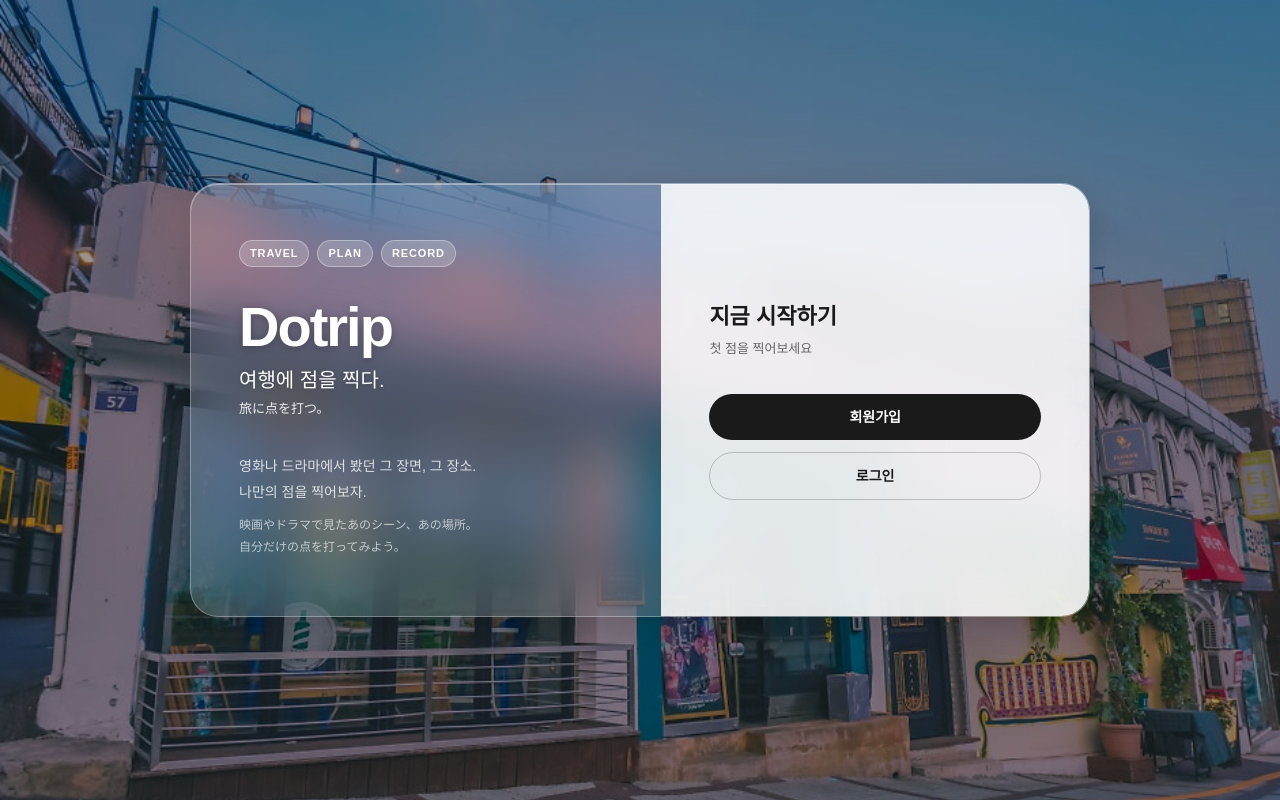
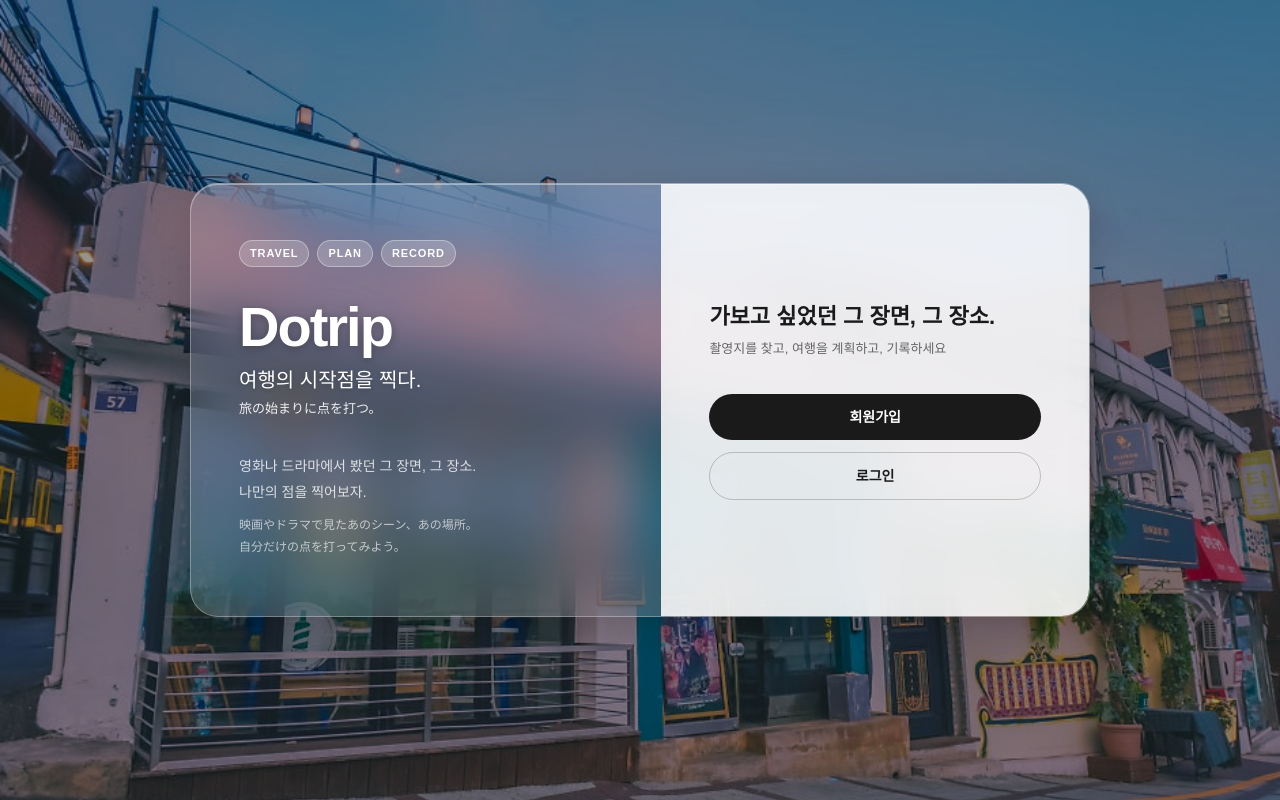
Before and after one commit to hwp-log/devlog, a Next.js app: page / in a window 1280 px wide. Built offline with nearby package versions, Linux system fonts and the light colour scheme; no server answers; a web font is replaced by a local one.

Commit message:
fix: 랜딩 / 인증 페이지 내용 다듬음

```diff
--- a/app/(auth)/login/page.tsx
+++ b/app/(auth)/login/page.tsx
@@ -52,7 +52,7 @@ export default function LoginPage() {
             textShadow: '0 1px 4px rgba(0,0,0,0.2)',
           }}
         >
-          여행에 점을 찍다.
+          여행의 시작점을 찍다.
         </div>
 
         <div
@@ -62,7 +62,7 @@ export default function LoginPage() {
             marginBottom: '36px',
           }}
         >
-          旅に点を打つ。
+          旅の始まりに点を打つ。
         </div>
 
         <div
--- a/app/(auth)/signup/page.tsx
+++ b/app/(auth)/signup/page.tsx
@@ -52,7 +52,7 @@ export default function SignupPage() {
             textShadow: '0 1px 4px rgba(0,0,0,0.2)',
           }}
         >
-          여행에 점을 찍다.
+          여행의 시작점을 찍다.
         </div>
 
         <div
@@ -62,7 +62,7 @@ export default function SignupPage() {
             marginBottom: '36px',
           }}
         >
-          旅に点を打つ。
+          旅の始まりに点を打つ。
         </div>
 
         <div
@@ -95,7 +95,7 @@ export default function SignupPage() {
             회원가입
           </h2>
           <p style={{ fontSize: '13px', color: '#666' }}>
-            첫 점을 찍어보세요
+            그럼 시작해 볼까요?
           </p>
         </div>
 
--- a/app/page.tsx
+++ b/app/page.tsx
@@ -72,7 +72,7 @@ export default async function Home() {
                   textShadow: '0 1px 4px rgba(0,0,0,0.2)',
                 }}
               >
-                여행에 점을 찍다.
+                여행의 시작점을 찍다.
               </div>
 
               <div
@@ -82,7 +82,7 @@ export default async function Home() {
                   marginBottom: '36px',
                 }}
               >
-                旅に点を打つ。
+                旅の始まりに点を打つ。
               </div>
 
               <div
@@ -112,10 +112,10 @@ export default async function Home() {
             <div className="glass-form flex flex-col justify-center" style={{ padding: '56px 48px' }}>
               <div style={{ marginBottom: '36px' }}>
                 <h2 style={{ fontSize: '22px', fontWeight: 600, color: '#1A1A1A', marginBottom: '6px' }}>
-                  지금 시작하기
+                  가보고 싶었던 그 장면, 그 장소.
                 </h2>
                 <p style={{ fontSize: '13px', color: '#666' }}>
-                  첫 점을 찍어보세요
+                  촬영지를 찾고, 여행을 계획하고, 기록하세요
                 </p>
               </div>
 
```
